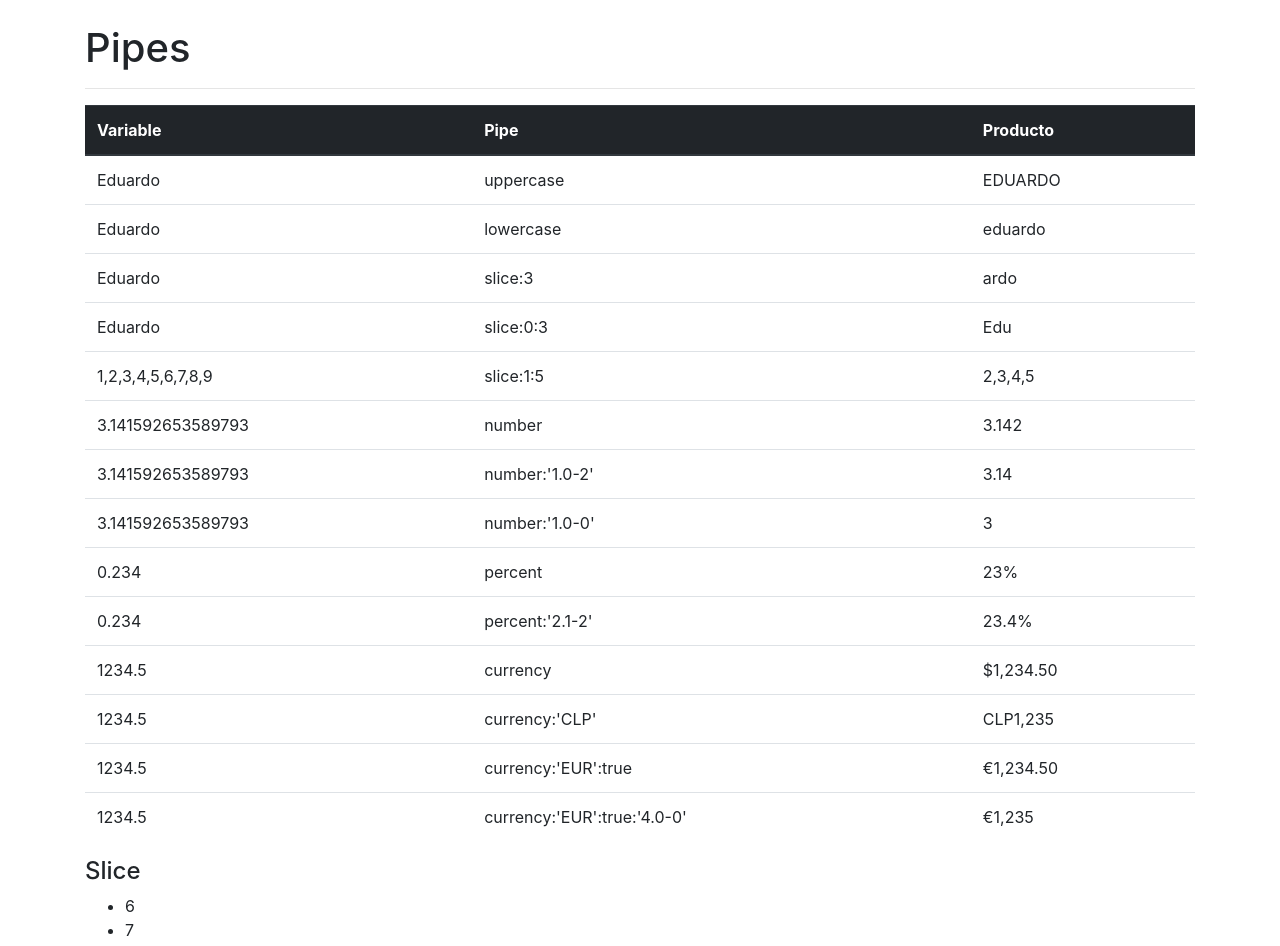
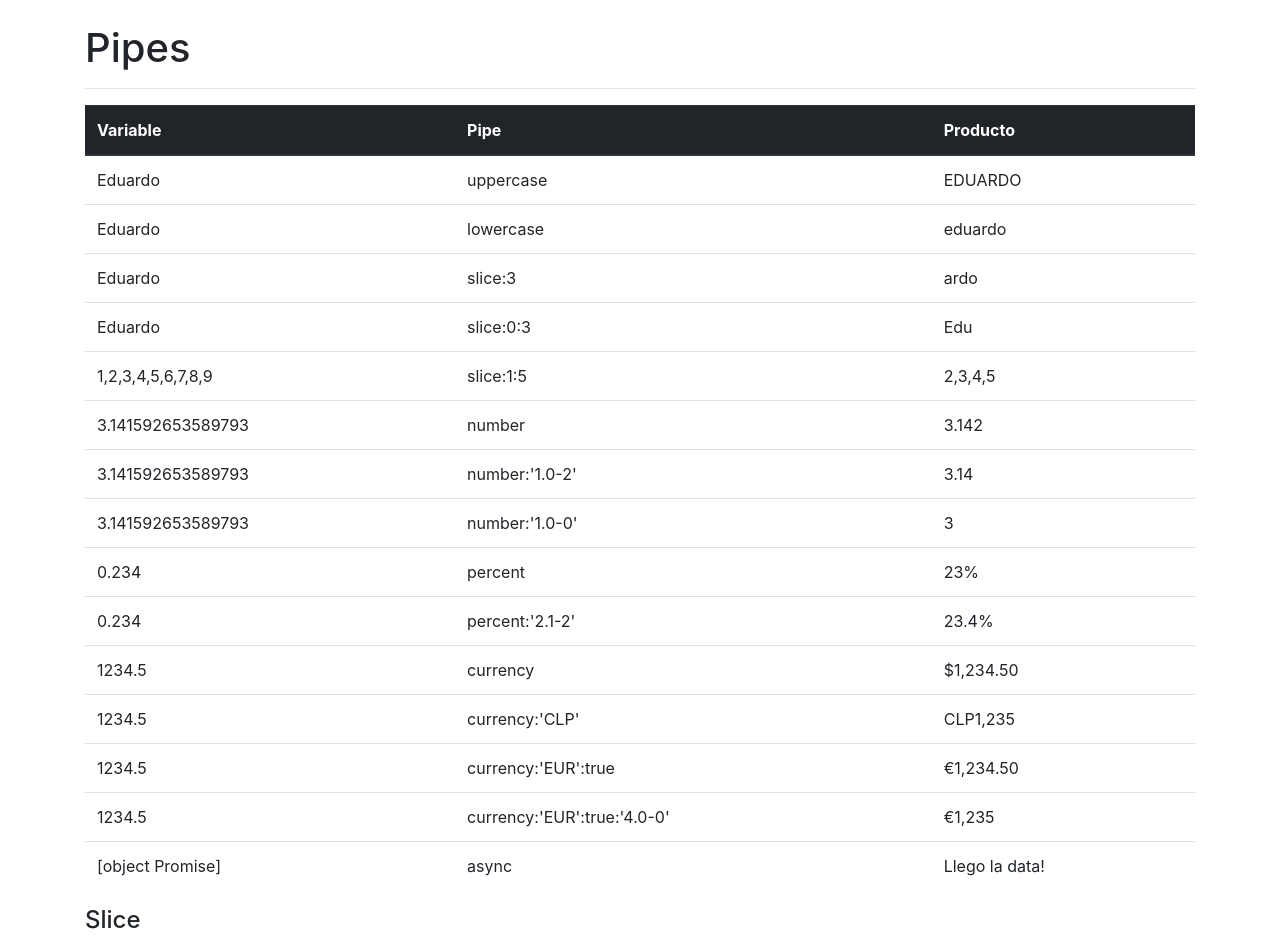
Before and after one commit to ecreyes/AngularPipes, an Angular app: page / in a window 1280 px wide. Shown: the top 946 px of the page. Built offline with nearby package versions, Linux system fonts and the light colour scheme.

Commit message:
Pipe async

```diff
--- a/src/app/app.component.html
+++ b/src/app/app.component.html
@@ -81,6 +81,11 @@
         <td>currency:'EUR':true:'4.0-0'</td>
         <td>{{salario | currency:'EUR':symbol:'4.0-0'}}</td>
       </tr>
+      <tr>
+        <td>{{valorDePromesa}}</td>
+        <td>async</td>
+        <td>{{valorDePromesa | async}}</td>
+      </tr>
     </tbody>
   </table>
 
--- a/src/app/app.component.ts
+++ b/src/app/app.component.ts
@@ -1,4 +1,5 @@
 import { Component } from '@angular/core';
+import { reject } from 'q';
 
 @Component({
   selector: 'app-root',
@@ -21,4 +22,8 @@
       aldea:"Konoha"
     }
   };
+
+  valorDePromesa = new Promise( (resolve,reject)=>{
+    setTimeout(()=>resolve("Llego la data!"),3500);
+  });
 }
```
